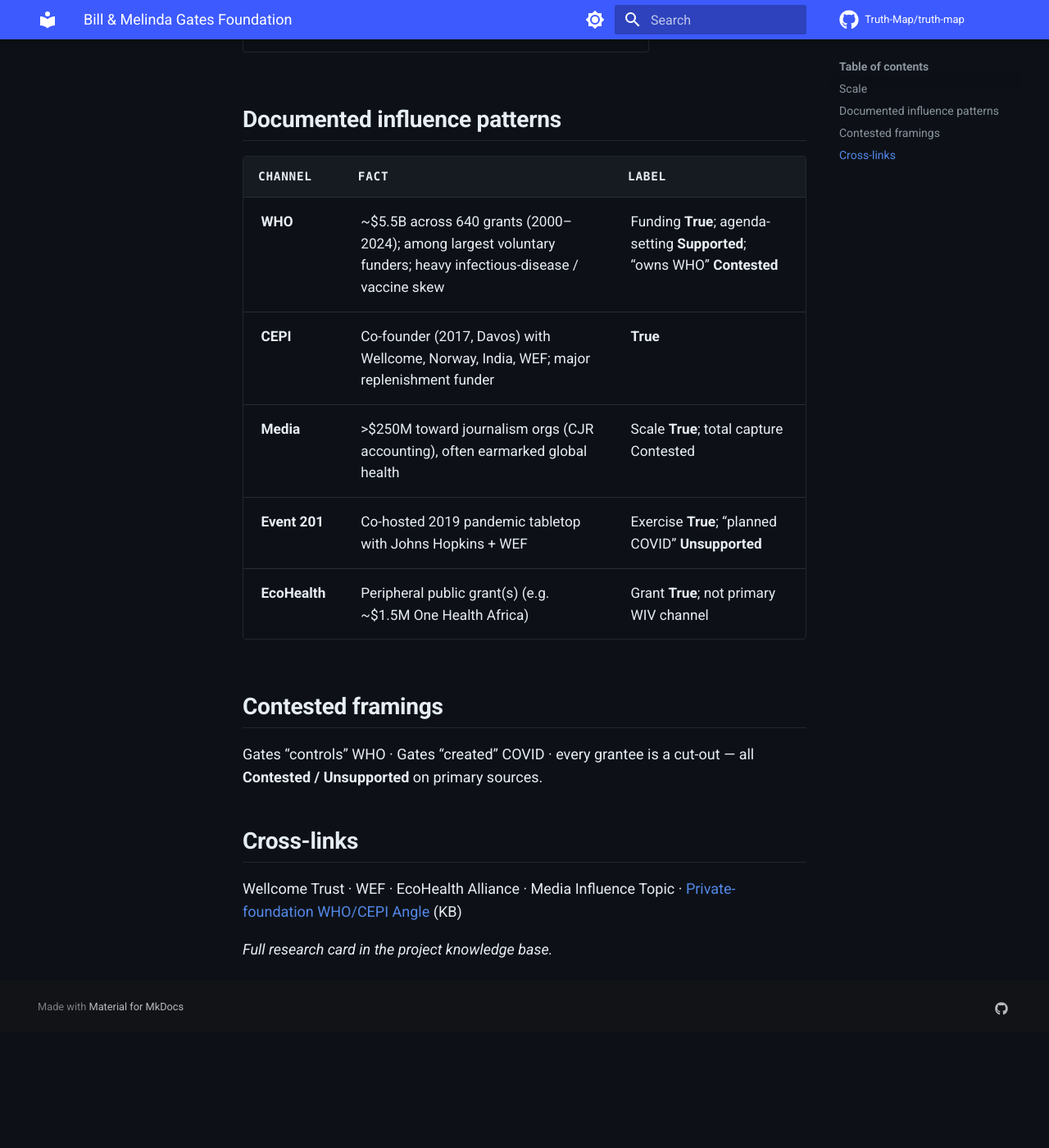
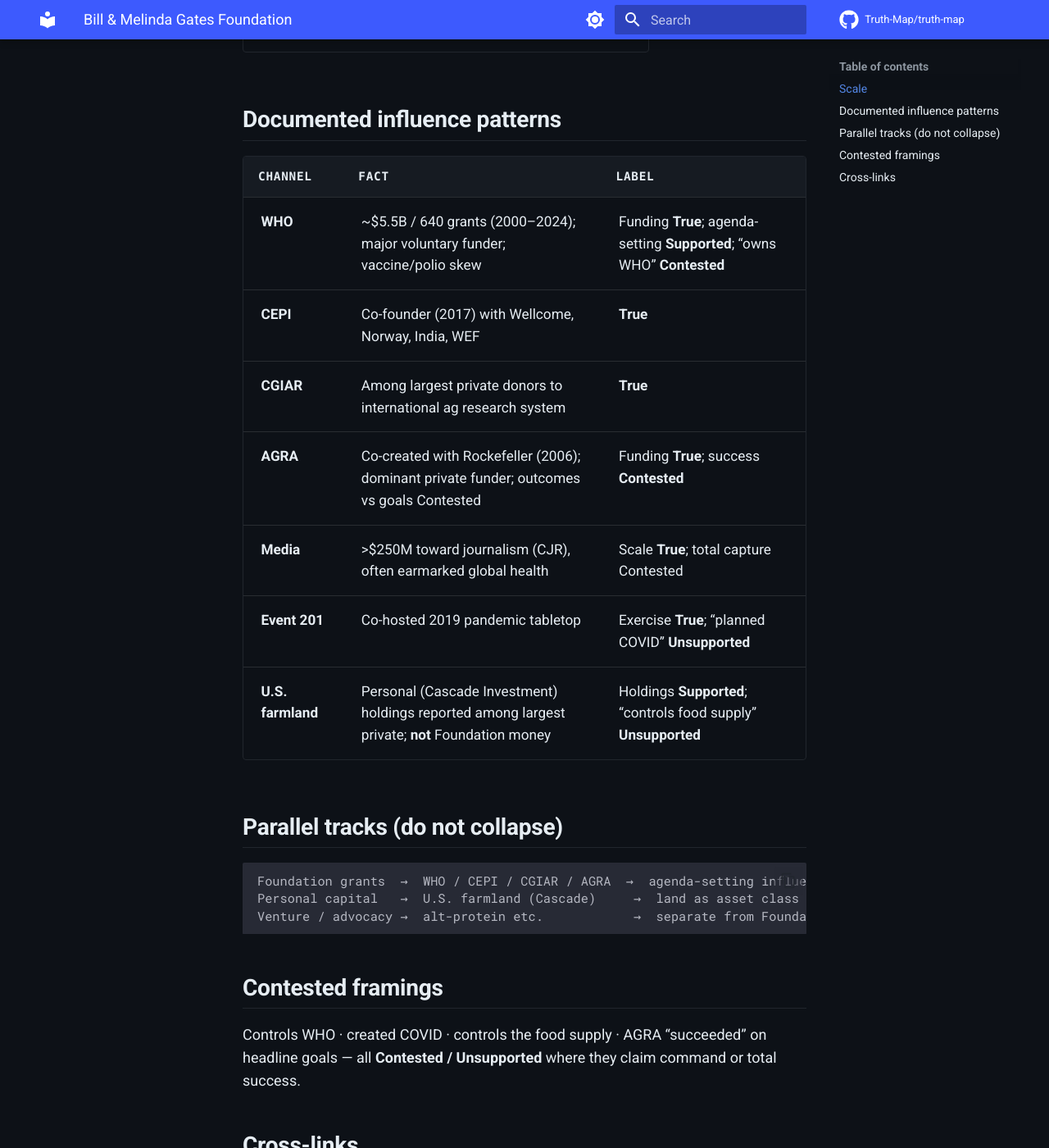
Before and after one commit to BnBCleaners/truth-map, an MkDocs documentation site: the page built from docs/organizations/gates-foundation.md, in a window 1280 px wide and 1400 px high, scrolled down 643 px. Shown: the whole window at 82% size. Built offline with MkDocs 1.6.1 and Material for MkDocs 9.7.7, drawn with Linux system fonts in a browser that asks for light colours; comment, search, counter and statistics services are not loaded; before the commit the page ends 1902 px from its top, so only the background shows below that; some of the changed text lies outside the part shown.

Commit message:
Gates Foundation: add agricultural development / food systems (CGIAR, AGRA, seed systems); parallel tracks rule

````diff
--- a/docs/organizations/gates-foundation.md
+++ b/docs/organizations/gates-foundation.md
@@ -2,7 +2,7 @@
 
 <span class="badge badge-contested">Private Foundation</span>
 
-**Why this card exists:** Dominant private funder of WHO; co-founder of CEPI (with Wellcome and others); documented media-grant portfolio; structural overlap with COVID-era global health governance.
+**Why this card exists:** Dominant private funder of WHO; co-founder of CEPI; major shaper of African agricultural R&D models via AGRA/CGIAR; documented media-grant portfolio.
 
 ## Scale
 
@@ -16,18 +16,28 @@
 
 | Channel | Fact | Label |
 |---------|------|-------|
-| **WHO** | ~$5.5B across 640 grants (2000–2024); among largest voluntary funders; heavy infectious-disease / vaccine skew | Funding **True**; agenda-setting **Supported**; “owns WHO” **Contested** |
-| **CEPI** | Co-founder (2017, Davos) with Wellcome, Norway, India, WEF; major replenishment funder | **True** |
-| **Media** | >$250M toward journalism orgs (CJR accounting), often earmarked global health | Scale **True**; total capture Contested |
-| **Event 201** | Co-hosted 2019 pandemic tabletop with Johns Hopkins + WEF | Exercise **True**; “planned COVID” **Unsupported** |
-| **EcoHealth** | Peripheral public grant(s) (e.g. ~$1.5M One Health Africa) | Grant **True**; not primary WIV channel |
+| **WHO** | ~$5.5B / 640 grants (2000–2024); major voluntary funder; vaccine/polio skew | Funding **True**; agenda-setting **Supported**; “owns WHO” **Contested** |
+| **CEPI** | Co-founder (2017) with Wellcome, Norway, India, WEF | **True** |
+| **CGIAR** | Among largest private donors to international ag research system | **True** |
+| **AGRA** | Co-created with Rockefeller (2006); dominant private funder; outcomes vs goals Contested | Funding **True**; success **Contested** |
+| **Media** | >$250M toward journalism (CJR), often earmarked global health | Scale **True**; total capture Contested |
+| **Event 201** | Co-hosted 2019 pandemic tabletop | Exercise **True**; “planned COVID” **Unsupported** |
+| **U.S. farmland** | Personal (Cascade Investment) holdings reported among largest private; **not** Foundation money | Holdings **Supported**; “controls food supply” **Unsupported** |
+
+## Parallel tracks (do not collapse)
+
+```
+Foundation grants  →  WHO / CEPI / CGIAR / AGRA  →  agenda-setting influence
+Personal capital   →  U.S. farmland (Cascade)     →  land as asset class
+Venture / advocacy →  alt-protein etc.            →  separate from Foundation programs
+```
 
 ## Contested framings
 
-Gates “controls” WHO · Gates “created” COVID · every grantee is a cut-out — all **Contested / Unsupported** on primary sources.
+Controls WHO · created COVID · controls the food supply · AGRA “succeeded” on headline goals — all **Contested / Unsupported** where they claim command or total success.
 
 ## Cross-links
 
-Wellcome Trust · WEF · EcoHealth Alliance · Media Influence Topic · [Private-foundation WHO/CEPI Angle](https://github.com/Truth-Map/truth-map) (KB)
+Wellcome Trust · WEF · EcoHealth Alliance · Media Influence Topic
 
-*Full research card in the project knowledge base.*
+*Full research card + AGRA/CGIAR Angle in the project knowledge base.*
````
